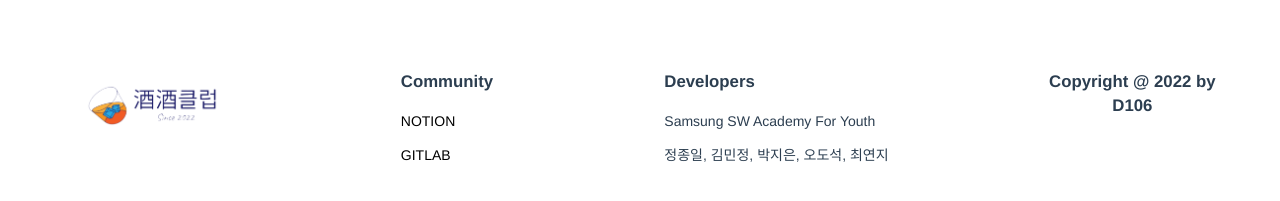
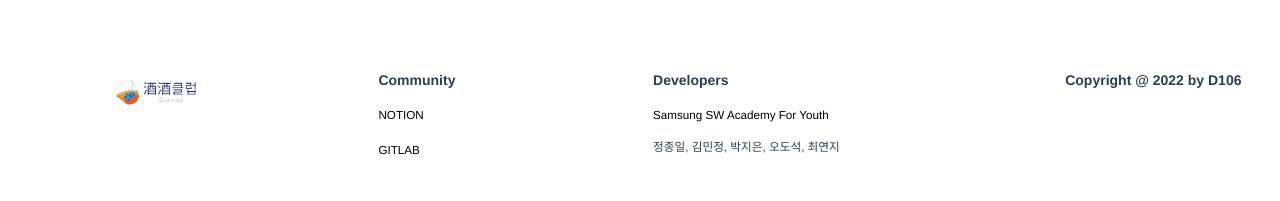
Before and after one commit to 3jieun3/SSAFY_PJT_JuJuClub, a Vue app in the folder FE/joojooclub/: page / in a window 1280 px wide. Shown: the part 1835-2036 px from the top of the page. Built offline with nearby package versions, Linux system fonts and the light colour scheme.

Commit message:
feat: recommend Page design (#8)

```diff
--- a/FE/joojooclub/src/components/FooterCom.vue
+++ b/FE/joojooclub/src/components/FooterCom.vue
@@ -1,9 +1,9 @@
 <template>
   <footer class="footer row align-items-start justify-content-around mx-0">
-    <div class="footerImg col-4 px-5">
+    <div class="container-fluid footerImg col-4 px-5">
       <img class="footerImg" src="@/assets/logo_sample2.png" alt="joojooclub">
     </div>
-    <div class="footerCenter d-flex justify-content-around col-6">
+    <div class="container footerCenter d-flex justify-content-around col-6">
       <div class="info1 mx-5">
         <p class="title">Community</p>
         <p><a class="link" href="https://www.notion.so/2-e109b4c80a8d4fddaec3810e9735adb3">NOTION</a></p>
@@ -11,11 +11,11 @@
       </div>
       <div class="info2">
         <p class="title">Developers</p>
-        <p>Samsung SW Academy For Youth</p>
-        <p>정종일, 김민정, 박지은, 오도석, 최연지</p>
+        <p><a class="link" href="https://www.ssafy.com/ksp/jsp/swp/swpMain.jsp">Samsung SW Academy For Youth</a></p>
+        <p class="info">정종일, 김민정, 박지은, 오도석, 최연지</p>
       </div>
     </div>
-    <div class="footerRight col-2">
+    <div class="container footerRight col-2">
       <p class="title">Copyright @ 2022 by D106</p>
     </div>
   </footer>
@@ -30,12 +30,16 @@ export default {
 <style scoped>
 
   .footerImg {
-    width: 11vw;
+    width: 7vw;
   }
 
   .footerCenter {
     text-align: left;
     margin-left: 40px;
+  }
+
+  .footerRight {
+    margin-right: 20px;
   }
 
   .info2 {
@@ -49,7 +53,14 @@ export default {
 
   .title {
     font-weight: bold;
-    font-size: larger;
+  }
+
+  .link {
+    font-size: smaller;
+  }
+
+  .info {
+    font-size: smaller;
   }
 
   a { color: rgb(0, 0, 0); }
```
Also changed, not shown: FE/joojooclub/src/components/recommend/QuestionPage.vue (line endings or trailing spaces).
